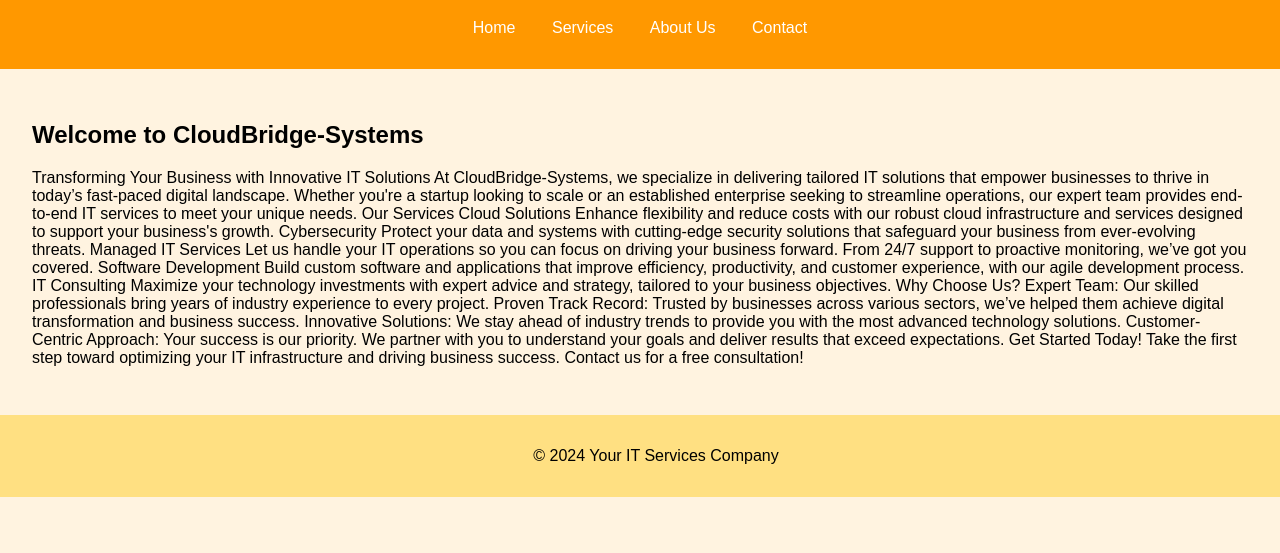
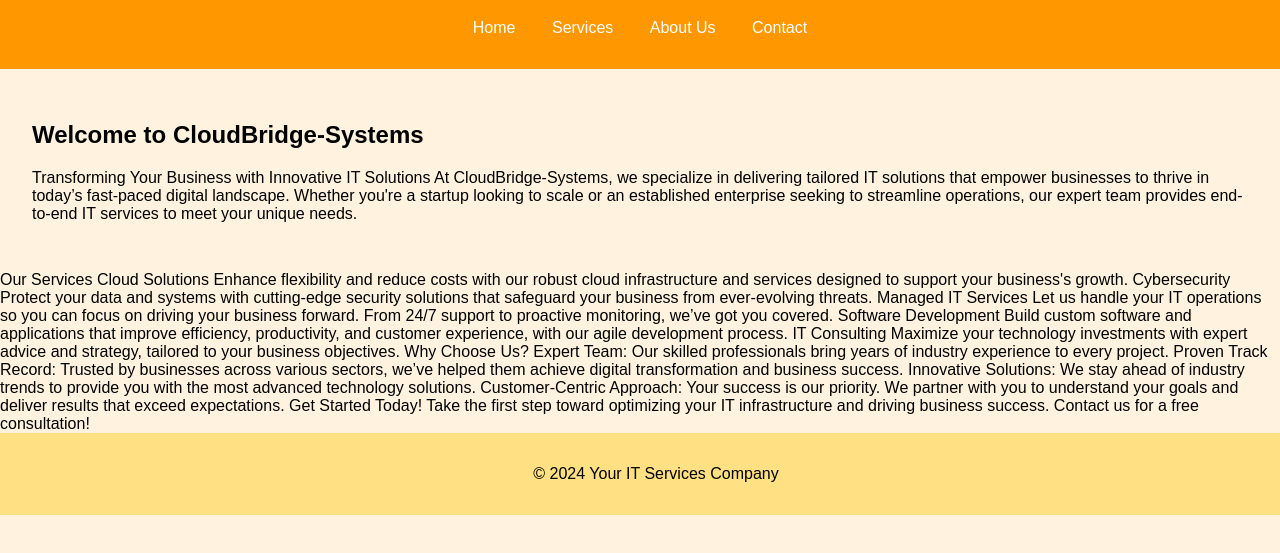
Before and after one commit to Ravipati989/CloudBridge-Systems, a plain HTML site: page index.html in a window 1280 px wide. Shown: the part 77-630 px from the top of the page. Drawn offline with Linux system fonts and the light colour scheme.

Commit message:
Update index.html

```diff
--- a/index.html
+++ b/index.html
@@ -27,6 +27,9 @@ Transforming Your Business with Innovative IT Solutions
 
 At CloudBridge-Systems, we specialize in delivering tailored IT solutions that empower businesses to thrive in today’s fast-paced digital landscape. Whether you're a startup looking to scale or an established enterprise seeking to streamline operations, our expert team provides end-to-end IT services to meet your unique needs.
 
+</p>
+        </section>
+    </main>
 Our Services
 Cloud Solutions
 Enhance flexibility and reduce costs with our robust cloud infrastructure and services designed to support your business's growth.
@@ -49,10 +52,7 @@ Proven Track Record: Trusted by businesses across various sectors, we’ve helpe
 Innovative Solutions: We stay ahead of industry trends to provide you with the most advanced technology solutions.
 Customer-Centric Approach: Your success is our priority. We partner with you to understand your goals and deliver results that exceed expectations.
 Get Started Today!
-Take the first step toward optimizing your IT infrastructure and driving business success. Contact us for a free consultation!</p>
-        </section>
-    </main>
-
+Take the first step toward optimizing your IT infrastructure and driving business success. Contact us for a free consultation!
     <footer>
         <p>&copy; 2024 Your IT Services Company</p>
     </footer>
```
